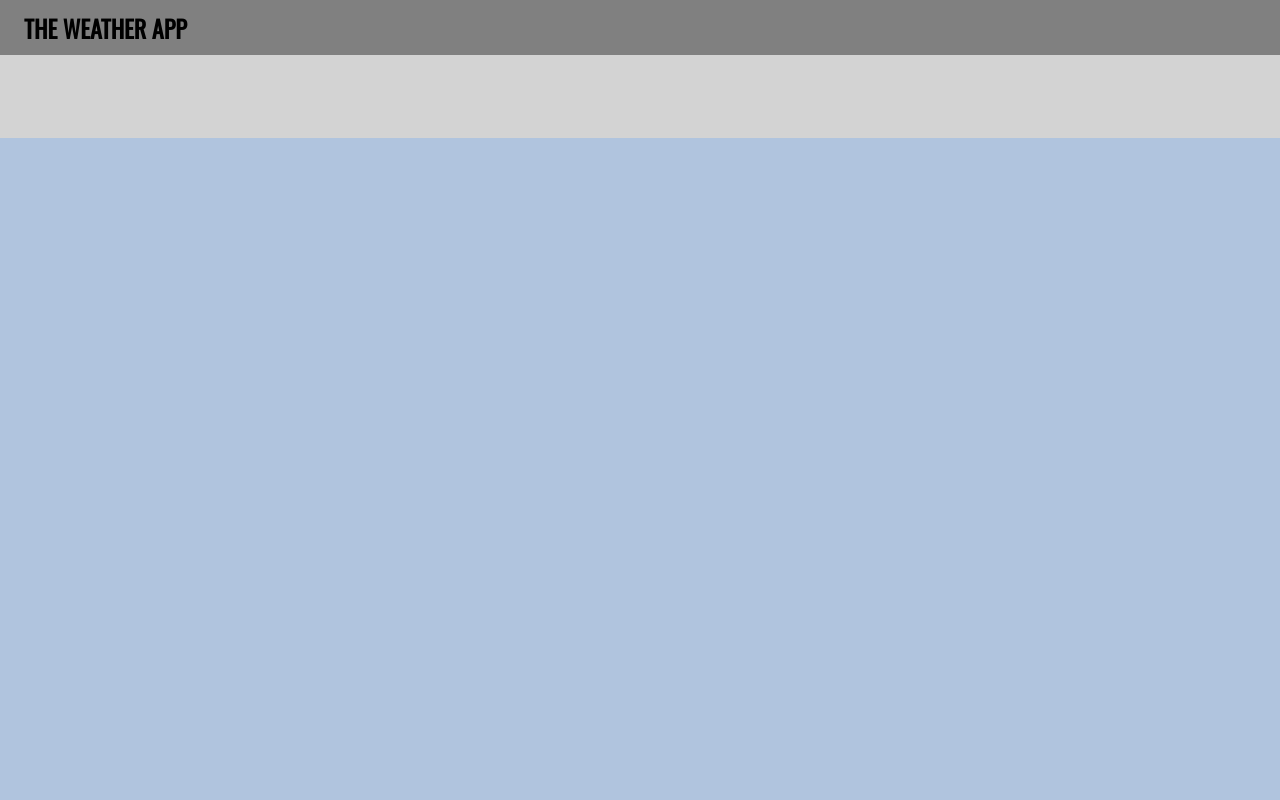
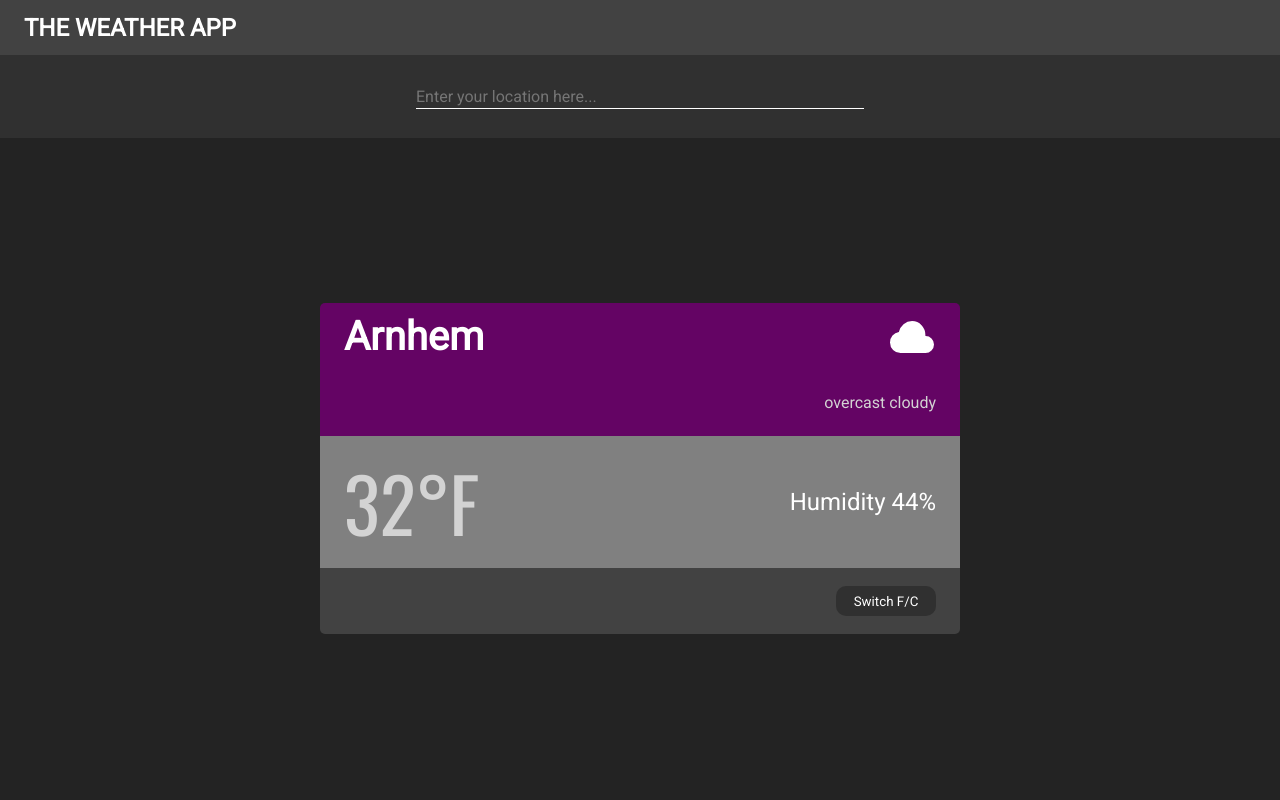
Before and after one commit to zbob889/weather-app, a plain HTML site: page index.html in a window 1280 px wide. Drawn offline with nearby package versions, Linux system fonts and the light colour scheme.

Commit message:
HTML is done.  Now I need to figure out how to get the form value to save

```diff
--- a/index.html
+++ b/index.html
@@ -6,6 +6,7 @@
     <meta name="viewport" content="width=device-width, initial-scale=1.0">
     <link rel="stylesheet" href="style.css">
     <link rel="stylesheet" href="https://fonts.googleapis.com/css?family=Oswald">
+    <link rel="stylesheet" href="https://fonts.googleapis.com/css?family=Roboto">
     <script src="script.js" defer></script>
     <title>Weather App</title>
 </head>
@@ -15,8 +16,32 @@
         <div id="header">
             <p>THE WEATHER APP</p>
         </div>
-        <div id="search"></div>
-        <div id="display"></div>
+        <div id="search">
+            <form>
+                <input type="text" id="searchBar" placeholder="Enter your location here...">
+            </form>
+        </div>
+
+        <div id="display">
+            <div id="weatherDisplay">
+                <div id="top">
+                    <div id="location">
+                        <p>Arnhem</p>
+                        <svg xmlns="http://www.w3.org/2000/svg" height="48" width="48"><path d="M12.55 40q-4.4 0-7.475-3.075Q2 33.85 2 29.45q0-3.9 2.5-6.85 2.5-2.95 6.35-3.55 1-4.85 4.7-7.925T24.1 8.05q5.6 0 9.45 4.075Q37.4 16.2 37.4 21.9v1.2q3.6-.1 6.1 2.325Q46 27.85 46 31.55q0 3.45-2.5 5.95T37.55 40Z"/></svg>
+                    </div>
+                    <div id="weather">
+                        <p>overcast cloudy</p>
+                    </div>
+                </div>
+                <div id="middle">
+                    <div id="temp">32°F</div>
+                    <div id="humidity">Humidity 44%</div>
+                </div>
+                <div id="bottom">
+                    <button id="tempType">Switch F/C</button>
+                </div>
+            </div>
+        </div>
     </div>
 
 </body>
--- a/script.js
+++ b/script.js
@@ -1,5 +1,11 @@
+const searchBar = document.getElementById('searchBar');
+
 async function getWeather(){
     const response = await fetch(`https://api.openweathermap.org/data/2.5/weather?q=Arnhem&APPID=6c4b9b17c0b21ea22dbbcf808f49caf2`, {mode: 'cors'});
     const weatherData = await response.json();
     console.log(weatherData);
 };
+
+searchBar.addEventListener('submit', () => {
+    localStorage.setItem('location', searchBar.value);
+});
--- a/style.css
+++ b/style.css
@@ -1,6 +1,12 @@
 * {
     margin: 0;
     padding: 0;
+    font-family: 'Roboto';
+}
+
+:root {
+    --light-gray: #424242;
+    --dark-gray: #303030;
 }
 
 #container {
@@ -11,10 +17,11 @@
 }
 
 #header {
-    background-color: gray;
+    background-color: var(--light-gray);
     font-family: 'Oswald';
     font-size: 24px;
     font-weight: 700;
+    color: white;
     display: flex;
     align-items: center;
 }
@@ -24,9 +31,125 @@
 }
 
 #search {
-    background-color: lightgray;
+    background-color: var(--dark-gray);
+    display: flex;
+    justify-content: center;
+    align-items: center;
+    width: 100%;
+}
+
+#search>form {
+    flex: 1;
+    height: 100%;
+    display: flex;
+    justify-content: center;
+    align-items: center;
+}
+
+#searchBar {
+    outline: none;
+    border-top: none;
+    border-left: none;
+    border-right: none;
+    border-bottom: 1px solid white;
+    height: 30%;
+    width: 35vw;
+    min-width: 300px;
+    color: white;
+    font-size: 16px;
+    background-color: var(--dark-gray);
 }
 
 #display {
-    background-color: lightsteelblue;
+    background-color: #232323;
+    display: flex;
+    justify-content: center;
+    align-items: center;
 }
+
+#weatherDisplay {
+    display: grid;
+    grid-template: 2fr 2fr 1fr / 1fr;
+    height: 50%;
+    width: 50%;
+    overflow: hidden;
+    border-radius: 5px;
+}
+
+#top {
+    background-color: rgb(100, 4, 100);
+    display: flex;
+    flex-direction: column;
+    align-items: space-between;
+}
+
+#location {
+    flex: 1;
+    display: flex;
+    justify-content: space-between;
+    align-items: center;
+    padding-left: 24px;
+    padding-right: 24px;
+    font-family: 'Oswald';
+    font-size: 40px;
+    font-weight: 700;
+    color: white;
+}
+
+#location>svg {
+    fill: white;
+}
+
+#weather {
+    flex: 1;
+    display: flex;
+    justify-content: flex-end;
+    align-items: center;
+    padding-right: 24px;
+    color: lightgray;
+}
+
+#middle {
+    background-color: gray;
+    display: flex;
+    justify-content: space-between;
+    align-items: center;
+    padding-left: 24px;
+    padding-right: 24px;
+}
+
+#temp {
+    font-family: 'Oswald';
+    color: lightgray;
+    font-size: 75px;
+}
+
+#humidity {
+    font-size: 24px;
+    color: white;
+}
+
+#bottom {
+    background-color: var(--light-gray);
+    display: flex;
+    padding-right: 24px;
+    justify-content: flex-end;
+    align-items: center;
+    gap: 8px;
+    color: lightgray;
+}
+
+#tempType {
+    width: 100px;
+    height: 30px;
+    outline: none;
+    border: none;
+    border-radius: 10px;
+    background-color: var(--dark-gray);
+    color: white;
+    transition: 0.15s;
+}
+
+#tempType:hover {
+    transform: scale(1.04)
+}
```
